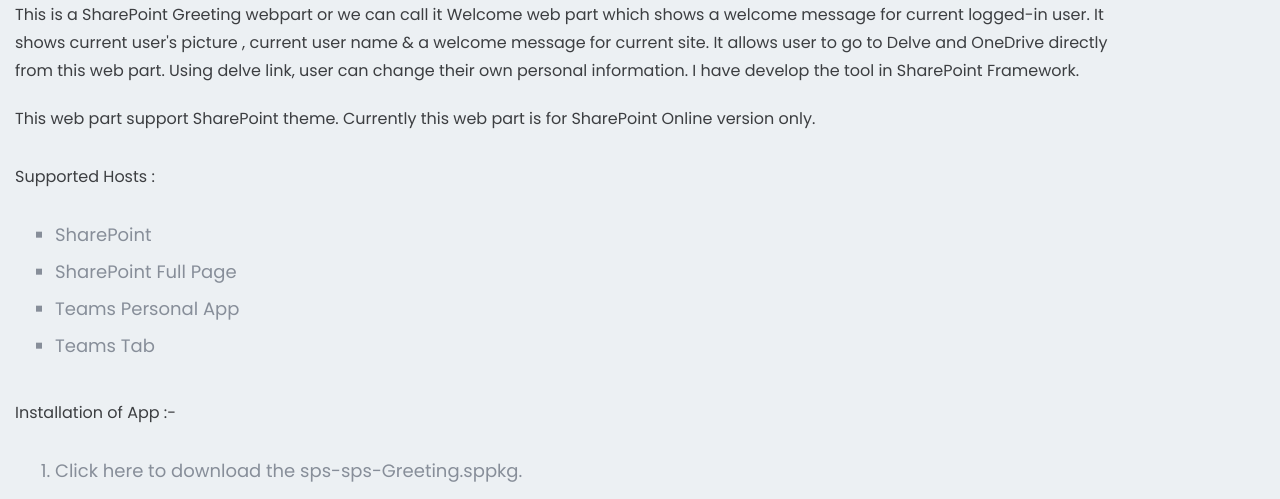
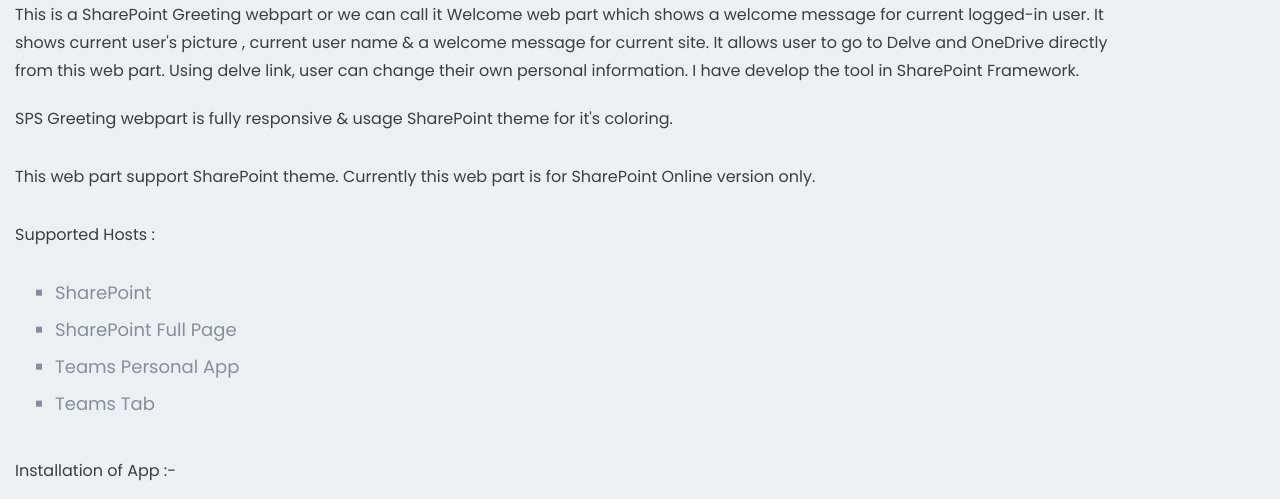
Before and after one commit to SPSSolutions/SPSSolutions, a plain HTML site: page greetingswebpart.html in a window 1280 px wide. Shown: the part 231-730 px from the top of the page. Drawn offline with Linux system fonts and the light colour scheme; files whose address does not match are found by name.

Commit message:
2022-06-12

```diff
--- a/greetingswebpart.html
+++ b/greetingswebpart.html
@@ -173,6 +173,9 @@
                             </div>
                             <p class="discription">
                                 This is a SharePoint Greeting webpart or we can call it Welcome web part which shows a welcome message for current logged-in user. It shows current user's picture , current user name & a welcome message for current site. It allows user to go to Delve and OneDrive directly from this web part. Using delve link, user can change their own personal information. I have develop the tool in SharePoint Framework.
+                            </p>
+                            <p class="discription">
+                                SPS Greeting webpart is fully responsive & usage SharePoint theme for it's coloring.
                             </p>
                             <p class="discription">
                                 This web part support SharePoint theme. Currently this web part is for SharePoint Online version only.
```
